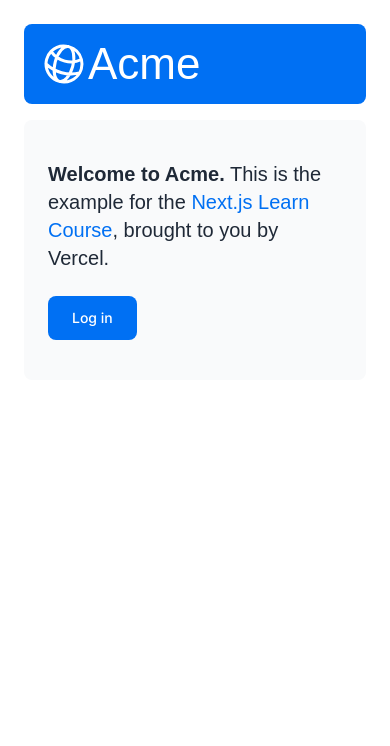
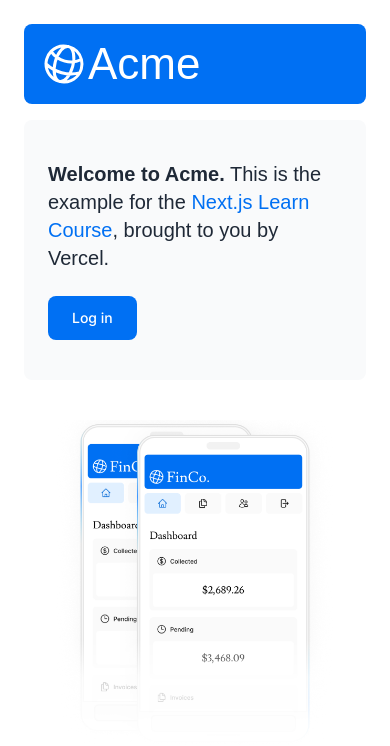
Before and after one commit to matthewcreek/nextjs-learn, a Next.js app: page / in a window 390 px wide. Shown: the top 746 px of the page. Built offline with nearby package versions, Linux system fonts and the light colour scheme; a web font is replaced by a local one.

Commit message:
added responsive images to desktop and mobile views

```diff
--- a/app/page.tsx
+++ b/app/page.tsx
@@ -1,6 +1,7 @@
 import AcmeLogo from '@/app/ui/acme-logo';
 import styles from '@/app/ui/home.module.css';
 import { lusitana } from '@/app/ui/fonts';
+import Image from 'next/image';
 
 import Link from 'next/link';
 export default function Page() {
@@ -31,6 +32,20 @@ export default function Page() {
         </div>
         <div className="flex items-center justify-center p-6 md:w-3/5 md:px-28 md:py-12">
           {/* Add Hero Images Here */}
+          <Image
+            src='/hero-desktop.png'
+            width={1000}
+            height={760}
+            className='hidden md:block'
+            alt='Screenshots of the dashboard project showing desktop and mobile versions'
+          />
+          <Image
+            src='/hero-mobile.png'
+            width={560}
+            height={620}
+            className='block md:hidden'
+            alt='Screenshots of the dashboard project showing desktop and mobile versions'
+          />
         </div>
       </div>
     </main>
```
